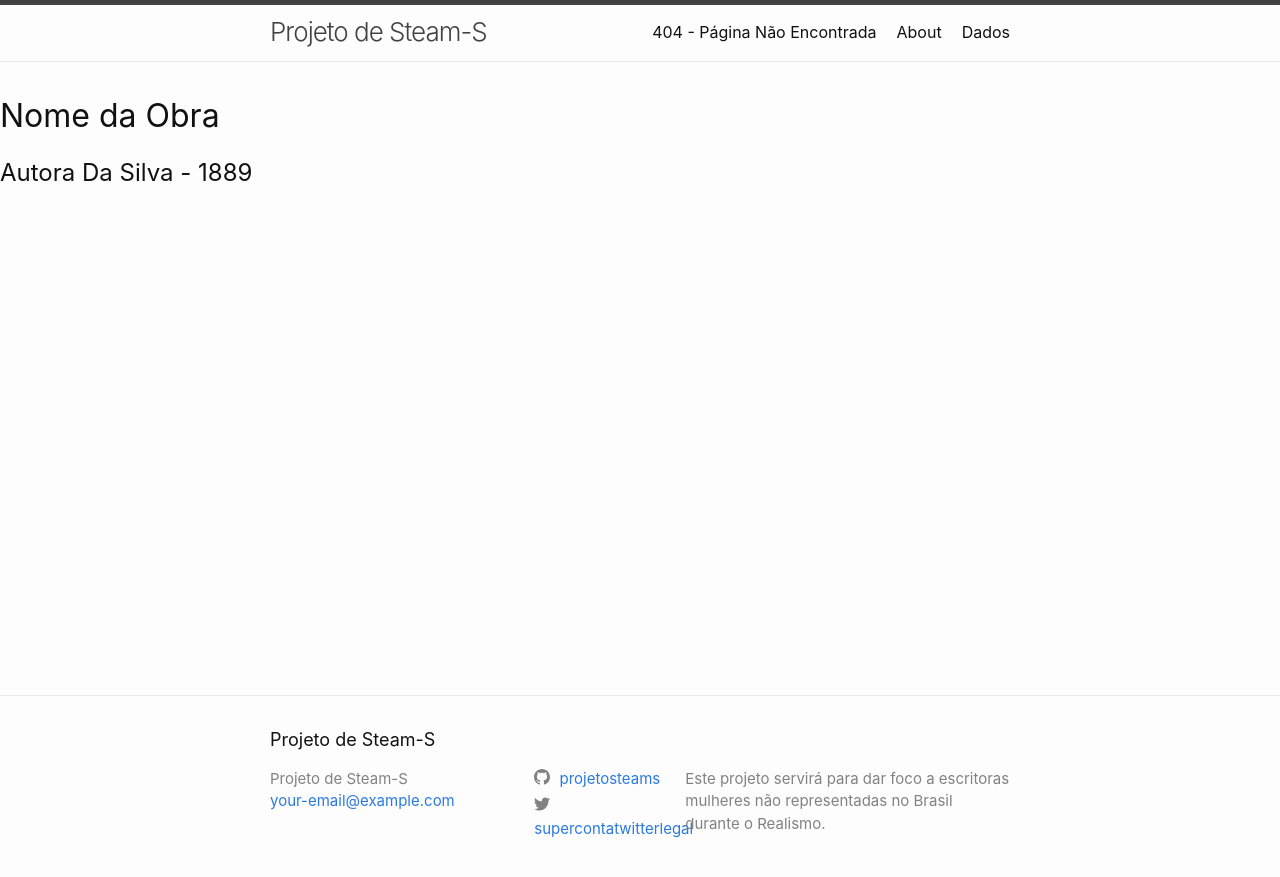
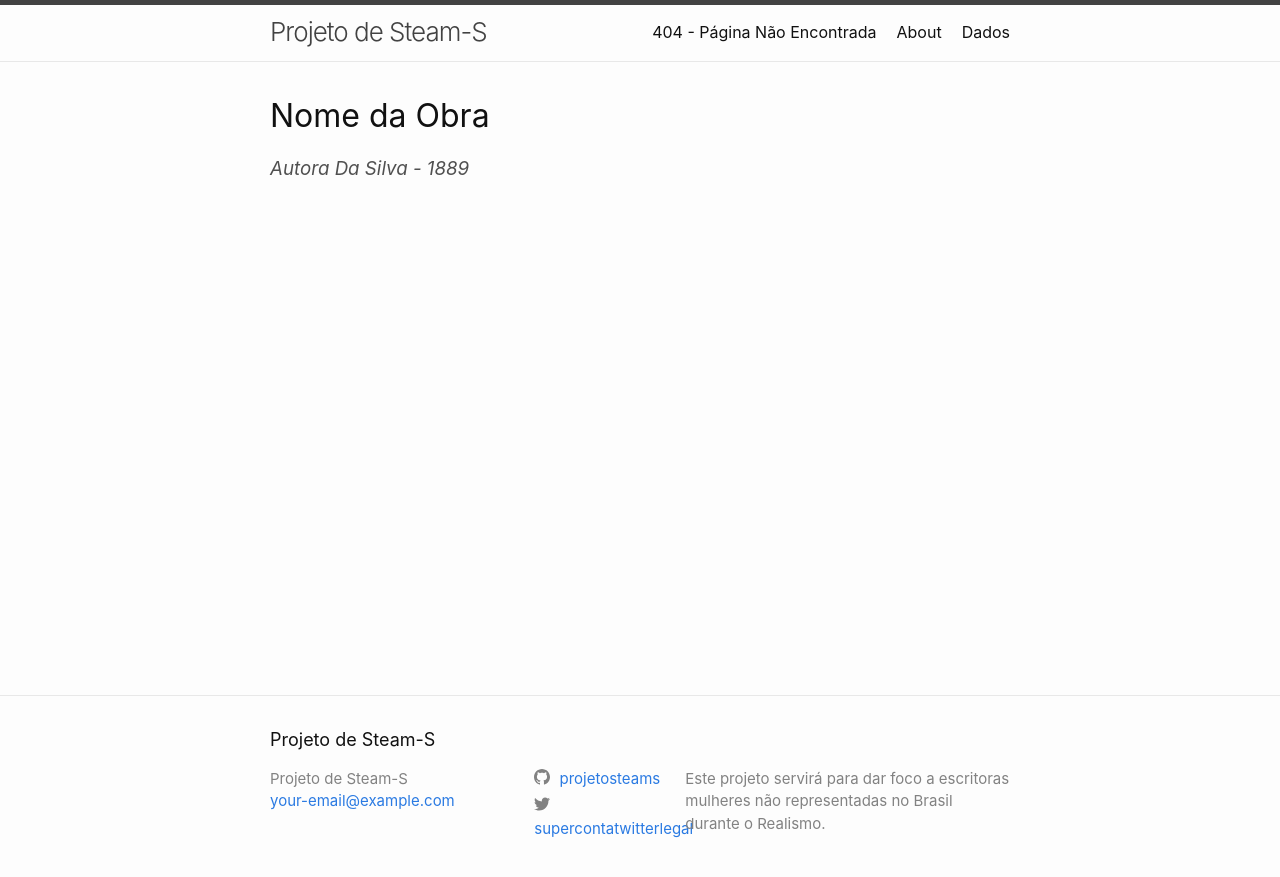
Before and after one commit to elas-na-literatura/elas-na-literatura.github.io, a Jekyll site: the page built from obras/teste.md, in a window 1280 px wide. Shown: the top 877 px of the page. Built offline with Jekyll 4.4.1, drawn with Linux system fonts in a browser that asks for light colours.

Commit message:
Update livro.html

```diff
--- a/_layouts/livro.html
+++ b/_layouts/livro.html
@@ -8,10 +8,15 @@
     {%- include header.html -%}
 
     <main class="page-content" aria-label="Content">
-      <h1>{{ page.nomelivro | default: "Nome da Obra" }}</h1>
-      <h2>{{ page.nomeautora | default: "Autora Da Silva" }} - {{ page.anolancamento | default: "1889" }}</h2>
       <div class="wrapper">
-        {{ content }}
+        <div class="row">
+          <div class="columncapa"> </div>
+          <div class="column">
+            <h1>{{ page.nomelivro | default: "Nome da Obra" }}</h1>
+            <h3 style="color:#505050"><i>{{ page.nomeautora | default: "Autora Da Silva" }} - {{ page.anolancamento | default: "1889" }}</i></h3>
+            {{ content }}
+          </div>
+        </div>
       </div>
     </main>
 
```
